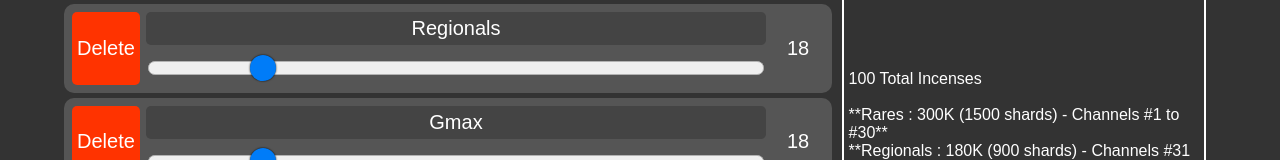
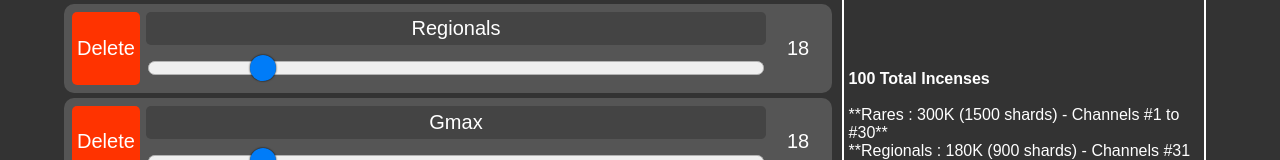
Before and after one commit to Natorise/queue-generator-react, a React (Vite) app: page / in a window 1280 px wide. Shown: the part 206-366 px from the top of the page. Built offline with nearby package versions, Linux system fonts and the light colour scheme.

Commit message:
bold total incenses

```diff
--- a/src/components/QueuesMessage.tsx
+++ b/src/components/QueuesMessage.tsx
@@ -22,7 +22,7 @@ const QueuesMessage = () => {
   };
   return (
     <div className="queues-message">
-      <p>{queues.reduce((a, b) => a + b.count, 0)} Total Incenses</p>
+      <p><strong>{queues.reduce((a, b) => a + b.count, 0)} Total Incenses</strong></p>
       &nbsp;
       <div onClick={copyText}>
         {formatQueues(queues).map((x) => (
```
